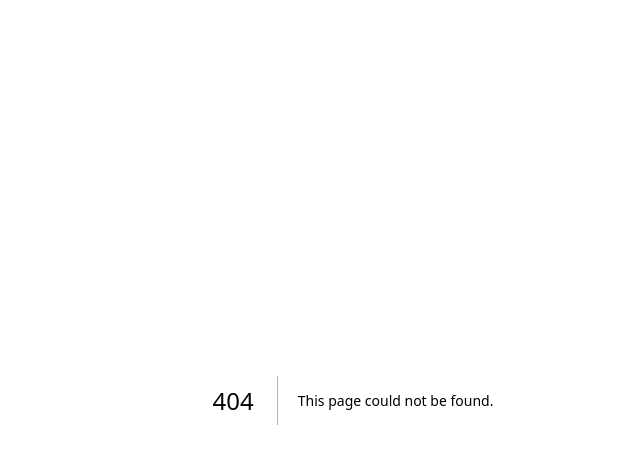
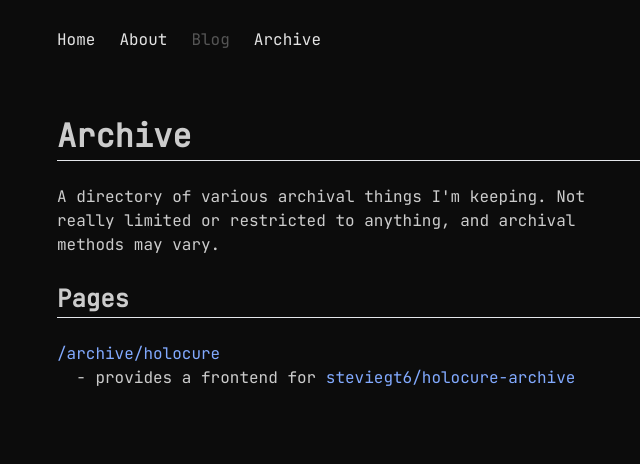
Before and after one commit to steviegt6/tomat.dev, a Next.js app: page /archive in a window 1280 px wide. Before the commit this address had no page. Shown: the top 464 px of the page, without its empty margins (287-927 px from the left). Built offline with nearby package versions, Linux system fonts and the light colour scheme.

Commit message:
Add `/archive` + NavBar Addition (#11)

```diff
--- a/src/components/Container/index.tsx
+++ b/src/components/Container/index.tsx
@@ -23,6 +23,12 @@ export const navItems = [
         text: "Blog",
         external: false,
         active: false
+    },
+    {
+        href: "/archive",
+        text: "Archive",
+        external: false,
+        active: true
     }
 ];
 
--- /dev/null
+++ b/src/pages/archive.tsx
@@ -0,0 +1,31 @@
+import Container from "@/components/Container";
+import Link from "next/link";
+
+export type ArchiveProps = {};
+
+const title = "/archive";
+const description = "archive or smth";
+
+export default function Archive({}: ArchiveProps) {
+    return (
+        <Container title={title} description={description}>
+            <h1>Archive</h1>
+            <hr />
+            <br />
+            <p>
+                A directory of various archival things I&apos;m keeping. Not really limited or restricted to anything,
+                and archival methods may vary.
+            </p>
+            <br />
+            <h2>Pages</h2>
+            <hr />
+            <br />
+            <p>
+                <Link href="/archive/holocure/">/archive/holocure</Link>
+                <br />
+                &nbsp; - provides a frontend for{" "}
+                <a href="https://github.com/steviegt6/holocure-archive">steviegt6/holocure-archive</a>
+            </p>
+        </Container>
+    );
+}
```
